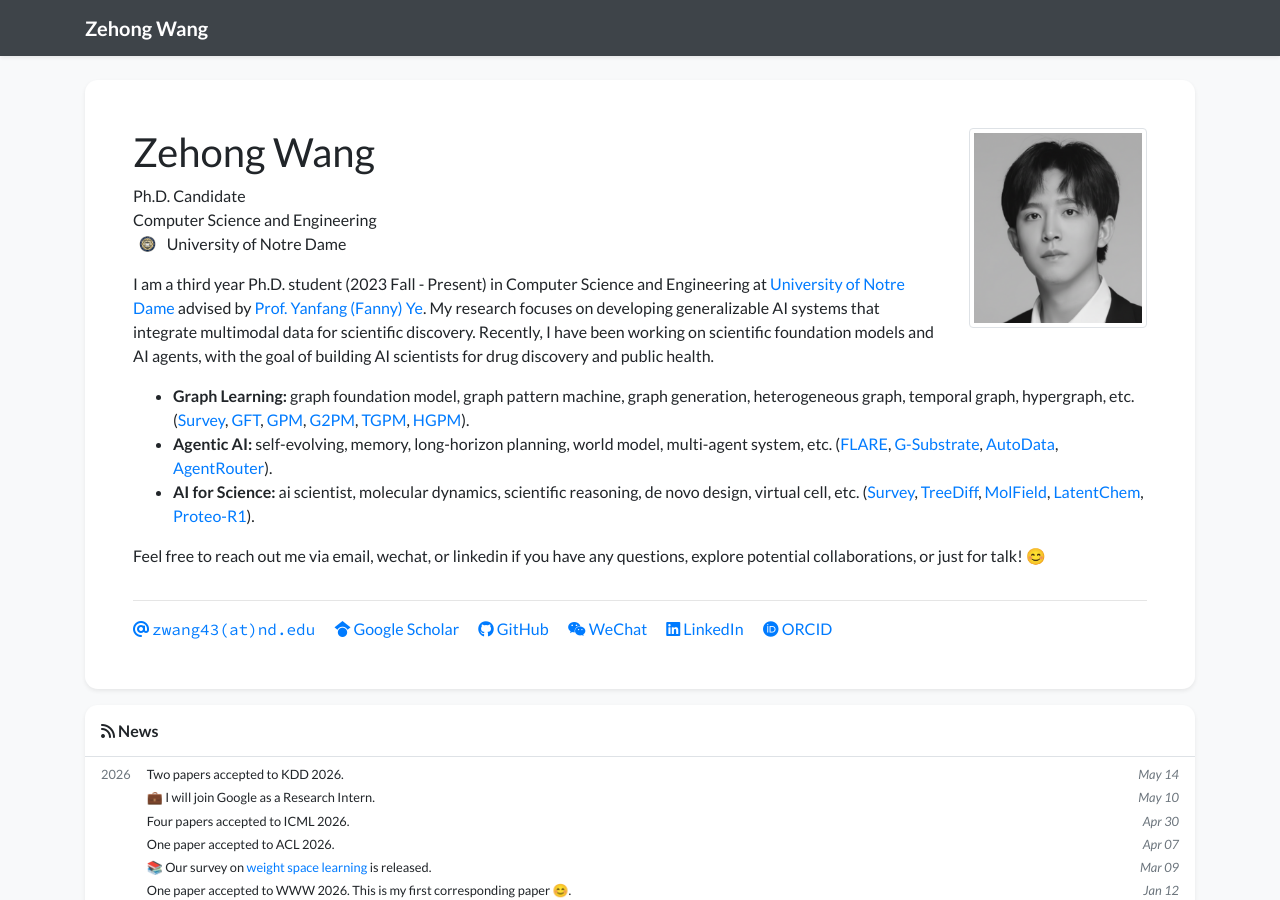
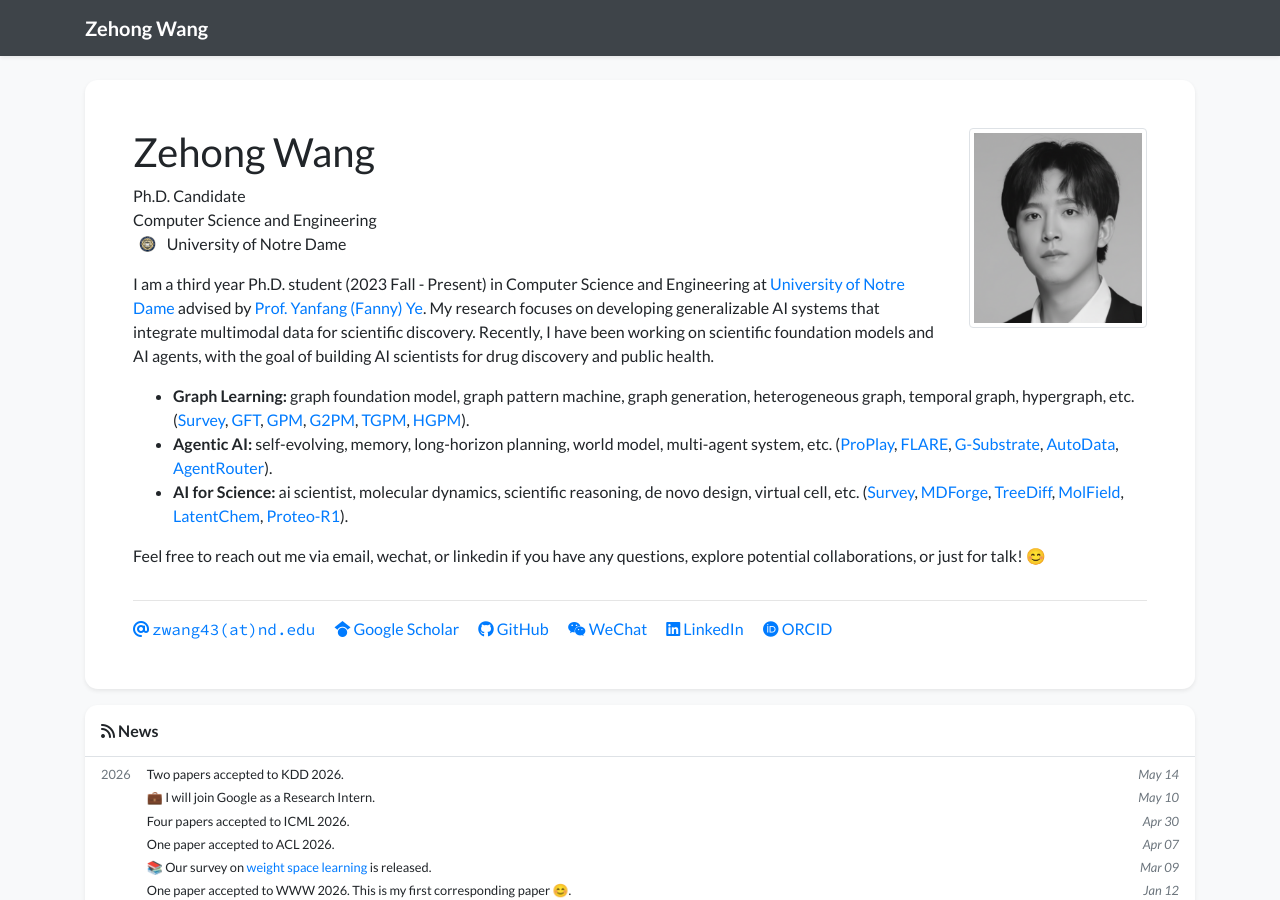
Before and after one commit to Zehong-Wang/Zehong-Wang.github.io, a Jekyll site: the page built from index.html, in a window 1280 px wide and 900 px high. Built offline with Jekyll 4.4.1, drawn with Linux system fonts in a browser that asks for light colours; nearby versions of some CDN libraries; a style sheet for code colours, icons or effects is not loaded.

Commit message:
update profile

```diff
--- a/_data/profile.yml
+++ b/_data/profile.yml
@@ -36,12 +36,12 @@ short_bio: >-
 
     <li>
       <strong>Agentic AI:</strong>
-      self-evolving, memory, long-horizon planning, world model, multi-agent system, etc. (<a href="https://arxiv.org/abs/2601.22311">FLARE</a>, <a href="https://arxiv.org/abs/2601.22384">G-Substrate</a>, <a href="https://arxiv.org/abs/2505.15859">AutoData</a>, <a href="https://arxiv.org/abs/2510.05445">AgentRouter</a>).
+      self-evolving, memory, long-horizon planning, world model, multi-agent system, etc. (<a href="https://arxiv.org/abs/2606.12780">ProPlay</a>, <a href="https://arxiv.org/abs/2601.22311">FLARE</a>, <a href="https://arxiv.org/abs/2601.22384">G-Substrate</a>, <a href="https://arxiv.org/abs/2505.15859">AutoData</a>, <a href="https://arxiv.org/abs/2510.05445">AgentRouter</a>).
     </li>
 
     <li>
       <strong>AI for Science:</strong>
-      ai scientist, molecular dynamics, scientific reasoning, de novo design, virtual cell, etc. (<a href="https://arxiv.org/abs/2509.19580">Survey</a>, <a href="https://arxiv.org/abs/2510.10402">TreeDiff</a>, <a href="https://arxiv.org/abs/2601.22327">MolField</a>, <a href="https://arxiv.org/abs/2602.07075">LatentChem</a>, <a href="https://arxiv.org/abs/2605.02937">Proteo-R1</a>).
+      ai scientist, molecular dynamics, scientific reasoning, de novo design, virtual cell, etc. (<a href="https://arxiv.org/abs/2509.19580">Survey</a>, <a href="https://arxiv.org/abs/2606.12916">MDForge</a>, <a href="https://arxiv.org/abs/2510.10402">TreeDiff</a>, <a href="https://arxiv.org/abs/2601.22327">MolField</a>, <a href="https://arxiv.org/abs/2602.07075">LatentChem</a>, <a href="https://arxiv.org/abs/2605.02937">Proteo-R1</a>).
     </li>
   </ul>
 
```
